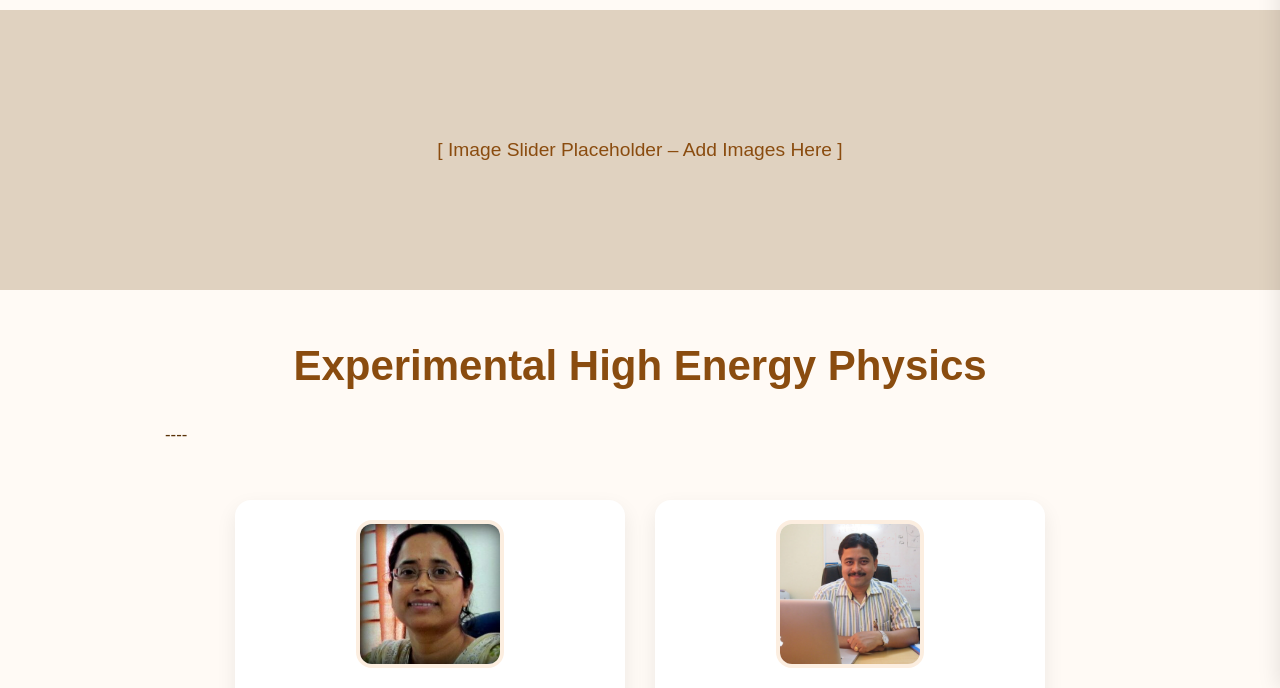
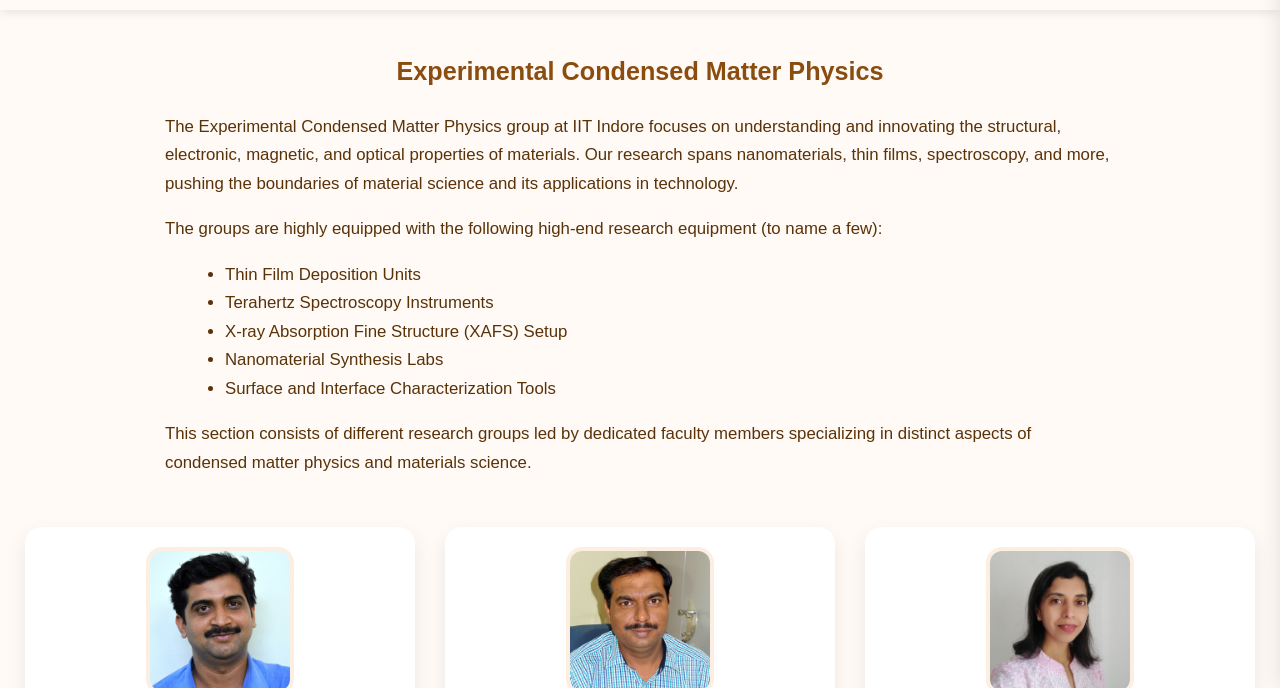
Before and after one commit to TacticalFeliX/DeptWeb, a plain HTML site: page resdiv-ehep.html in a window 1280 px wide. Shown: the part 112-800 px from the top of the page. Drawn offline with nearby package versions, Linux system fonts and the light colour scheme; files whose address does not match are found by name.

Commit message:
Update resdiv-ehep.html

```diff
--- a/resdiv-ehep.html
+++ b/resdiv-ehep.html
@@ -4,7 +4,7 @@
 <head>
     <meta charset="UTF-8" />
     <meta name="viewport" content="width=device-width, initial-scale=1.0" />
-    <title>Theoretical High Energy Physics</title>
+    <title>Experimental Condensed Matter Physics</title>
     <link rel="stylesheet" href="facultystyle.css" />
     <style>
         body {
@@ -26,16 +26,6 @@
             text-align: center;
         }
 
-        .slider-placeholder {
-            height: 280px;
-            background-color: #e0d2c0;
-            display: flex;
-            align-items: center;
-            justify-content: center;
-            color: #8a4c0f;
-            font-size: 1.2em;
-        }
-
         .content {
             max-width: 950px;
             margin: 40px auto;
@@ -52,17 +42,18 @@
         }
 
         h1 {
-            font-size: 2.5em;
+            font-size: 1.5em;
         }
 
         h2 {
-            font-size: 1.8em;
+            font-size: 1.3em;
             margin-top: 40px;
         }
 
         ul {
             margin-left: 20px;
         }
+
     </style>
 </head>
 
@@ -75,23 +66,48 @@
             .then(data => document.getElementById('navbar-container').innerHTML = data);
     </script>
 
-    <div class="slider-placeholder">
-        [ Image Slider Placeholder – Add Images Here ]
-    </div>
-
     <div class="content">
-        <h1>Experimental High Energy Physics</h1>
+        <h1>Experimental Condensed Matter Physics</h1>
 
         <p>
-            ----
+            The Experimental Condensed Matter Physics group at IIT Indore focuses on understanding and innovating the
+            structural, electronic, magnetic, and optical properties of materials. Our research spans nanomaterials,
+            thin films, spectroscopy, and more, pushing the boundaries of material science and its applications in
+            technology.
+        </p>
+
+        <p>
+            The groups are highly equipped with the following high-end research equipment (to name a few):
+        </p>
+
+        <ul>
+            <li>Thin Film Deposition Units</li>
+            <li>Terahertz Spectroscopy Instruments</li>
+            <li>X-ray Absorption Fine Structure (XAFS) Setup</li>
+            <li>Nanomaterial Synthesis Labs</li>
+            <li>Surface and Interface Characterization Tools</li>
+        </ul>
+
+        <p>
+            This section consists of different research groups led by dedicated faculty members specializing in distinct
+            aspects of condensed matter physics and materials science.
         </p>
     </div>
     <div id="selected-container" class="faculty-grid"></div>
 
-
     <script src="https://cdn.jsdelivr.net/npm/papaparse@5.4.1/papaparse.min.js"></script>
     <script>
-        const selectedIds = ['prof-raghunath-sahoo','prof-ankhi-roy'];
+        const selectedIds = [
+            'prof-krushna-mavani',
+            'prof-rajesh-kumar',
+            'prof-pankaj-sagdeo',
+            'prof-preeti-bhobe',
+            'prof-somaditya-sen',
+            'prof-sudeshna-chattopadhyay',
+            'prof-onkar-game',
+            'prof-naresh-kumar-kumawat',
+            'prof-bivas-dutta'
+        ];
 
         fetch('files/faculty.csv')
             .then(response => response.text())
@@ -135,6 +151,8 @@
                     "<p style='color:red;'>Failed to load faculty data.</p>";
             });
     </script>
+
+
     <div id="footer-placeholder"></div>
 
     <script>
```
Lines whose indentation alone changed are shown as unchanged.
